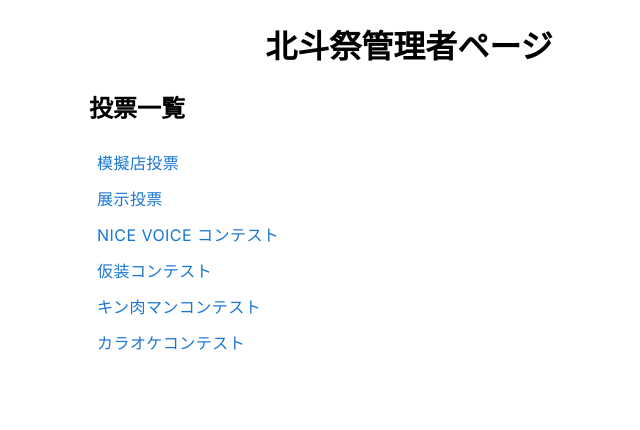
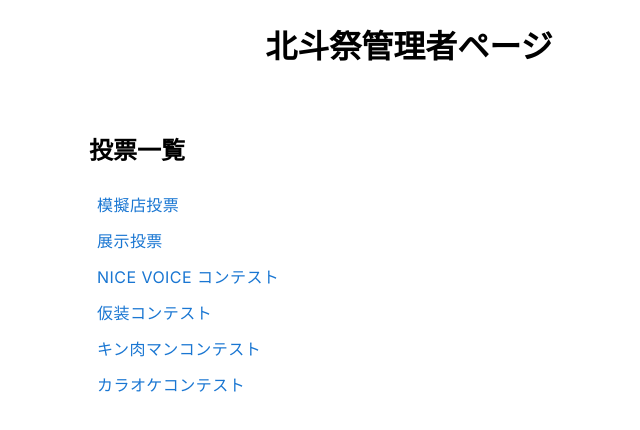
Before and after one commit to mako0523/hokutosai-manager, a Next.js app: page / in a window 1280 px wide. Shown: the top 430 px of the page, without its empty margins (231-871 px from the left). Built offline with nearby package versions, Linux system fonts and the light colour scheme.

Commit message:
fix: h2の位置を調整

```diff
--- a/src/app/[voteName]/page.tsx
+++ b/src/app/[voteName]/page.tsx
@@ -22,7 +22,7 @@ const votePage = (props: VotePageProps) => {
 
   return (
     <>
-      <h2>「{japaneseVoteName}」の投票結果</h2>
+      <h2 style={{ marginTop: "64px" }}>「{japaneseVoteName}」の投票結果</h2>
       <VoteTable voteName={voteName} />
       <HomeButton />
     </>
--- a/src/app/page.tsx
+++ b/src/app/page.tsx
@@ -3,7 +3,7 @@ import { VoteList } from "../components/VoteList";
 const Home = () => {
   return (
     <>
-      <h2>投票一覧</h2>
+      <h2 style={{ marginTop: "64px" }}>投票一覧</h2>
       <VoteList />
     </>
   );
```
